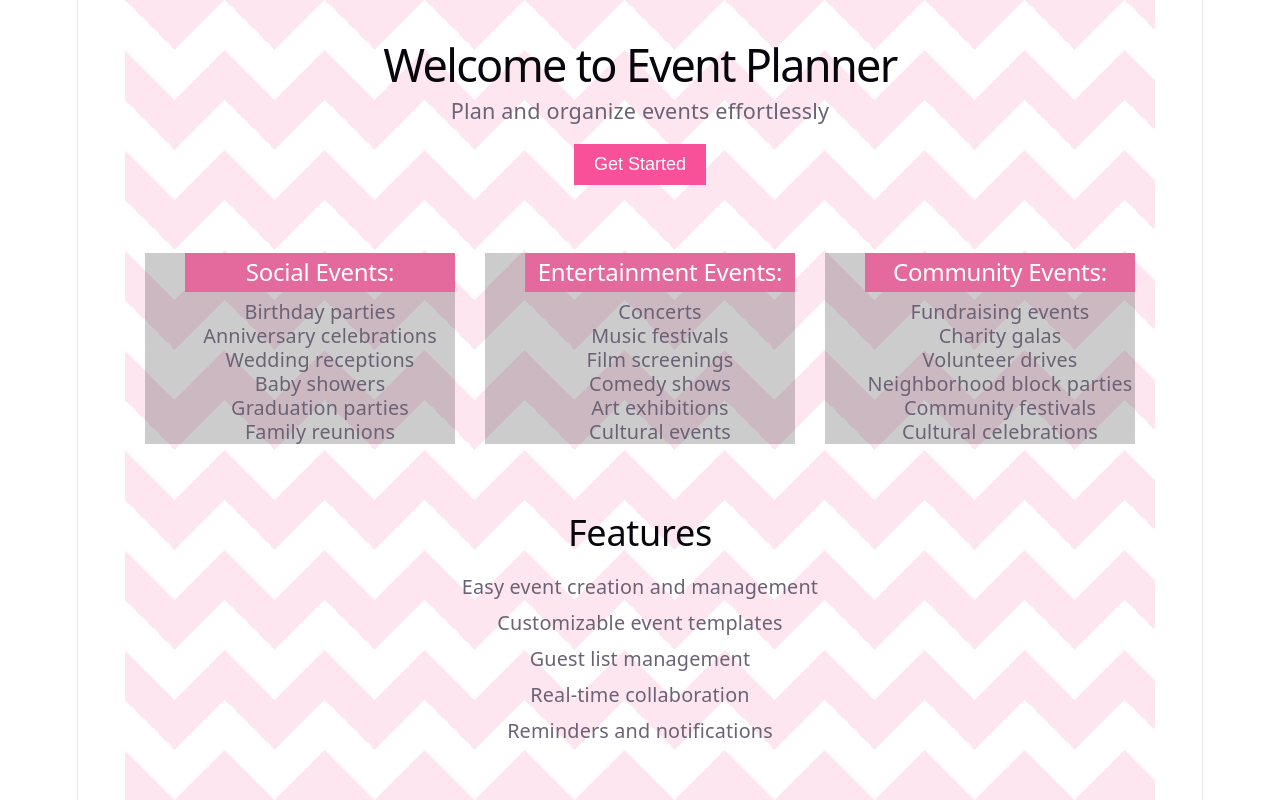
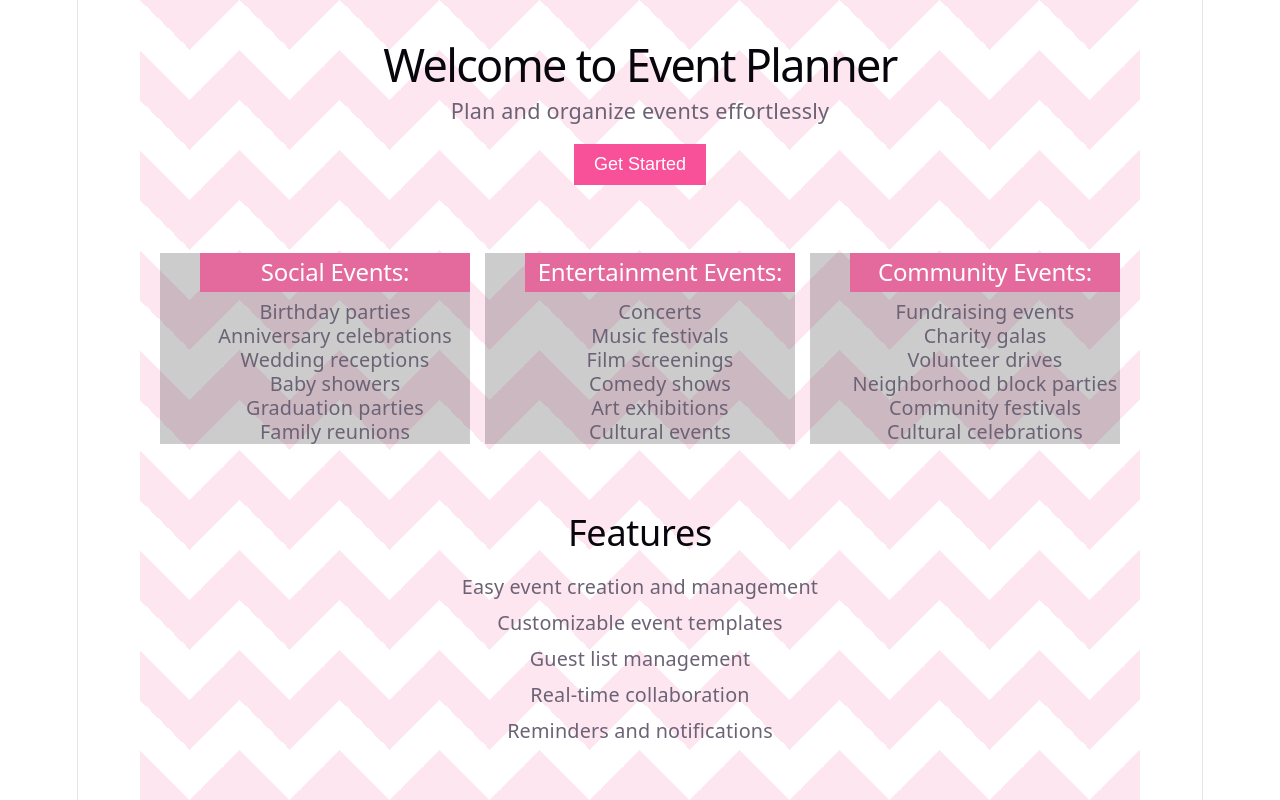
Before and after one commit to P-Jelagat/Event-Planner, a React (Vite) app in the folder event-planner/: page / in a window 1280 px wide. Shown: the top 800 px of the page. Built offline with nearby package versions, Linux system fonts and the light colour scheme.

Commit message:
changing events.categories gap from 30px to 15px

```diff
--- a/event-planner/src/EventPlanner.css
+++ b/event-planner/src/EventPlanner.css
@@ -95,7 +95,7 @@ footer {
 }
 .events_categories {
  display: flex;
- gap: 30px;
+ gap: 15px;
  justify-content: center;
 }
 .events_categories ul {
```
